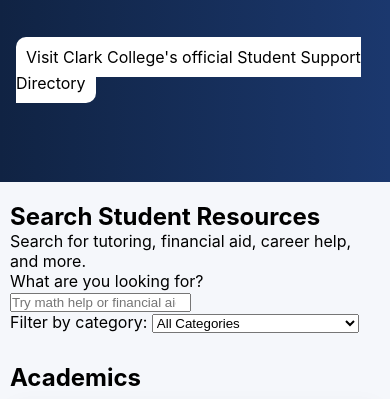
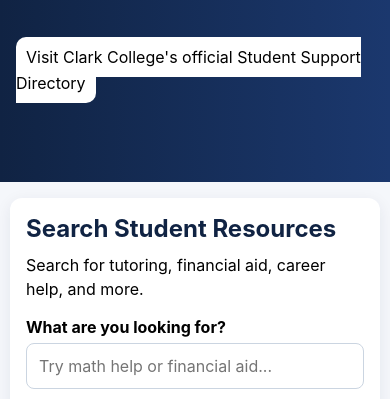
Before and after one commit to Stephen10121/studentconnect, a website: page public/resources.html in a window 390 px wide. Shown: the part 394-793 px from the top of the page. Drawn offline with Linux system fonts and the light colour scheme.

Commit message:
Add styles for resource search area
Added styles for resource search area including layout, input, and focus states.

```diff
--- a/public/style.css
+++ b/public/style.css
@@ -181,6 +181,53 @@ footer {
     section ul {
         grid-template-columns: 1fr;
     }
+/* Resource search area */
+.resource-search {
+    background-color: #ffffff;
+    margin: 24px 20px !important;
+    padding: 24px !important;
+    border-radius: 12px;
+    box-shadow: 0 4px 16px rgba(16, 35, 67, 0.08);
+}
 
+.resource-search h2 {
+    margin-bottom: 10px;
+    color: #102343;
+}
+
+.resource-search p {
+    margin-bottom: 16px;
+    line-height: 1.5;
+}
+
+.resource-search label {
+    display: block;
+    margin: 14px 0 6px;
+    font-weight: bold;
+}
+
+.resource-search input,
+.resource-search select {
+    display: block;
+    width: 100%;
+    max-width: 600px;
+    padding: 12px;
+    border: 1px solid #cbd5e1;
+    border-radius: 8px;
+    font: inherit;
+    background-color: #ffffff;
+}
+
+.resource-search input:focus,
+.resource-search select:focus {
+    outline: 2px solid #4261aa;
+    outline-offset: 2px;
+}
+
+@media (max-width: 600px) {
+    .resource-search {
+        margin: 16px 10px !important;
+        padding: 16px !important;
+    }
 
 }
```
